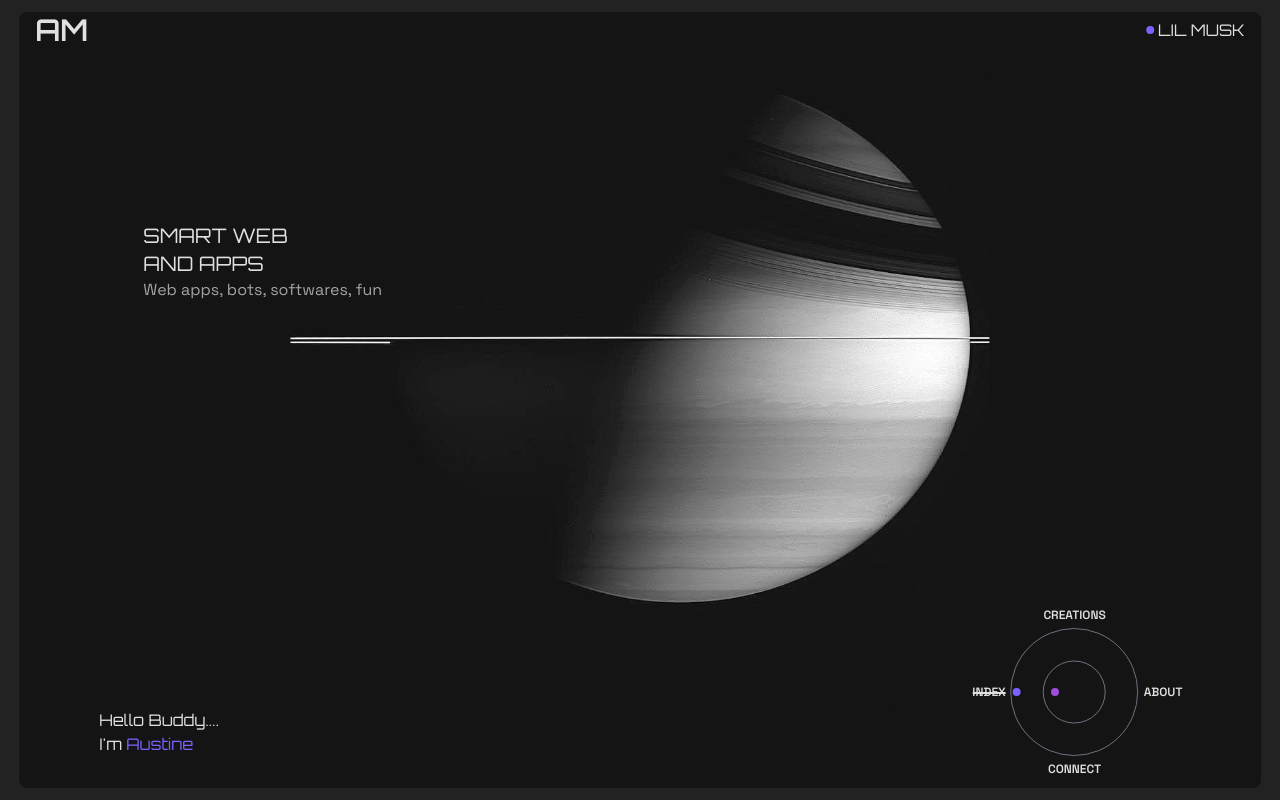
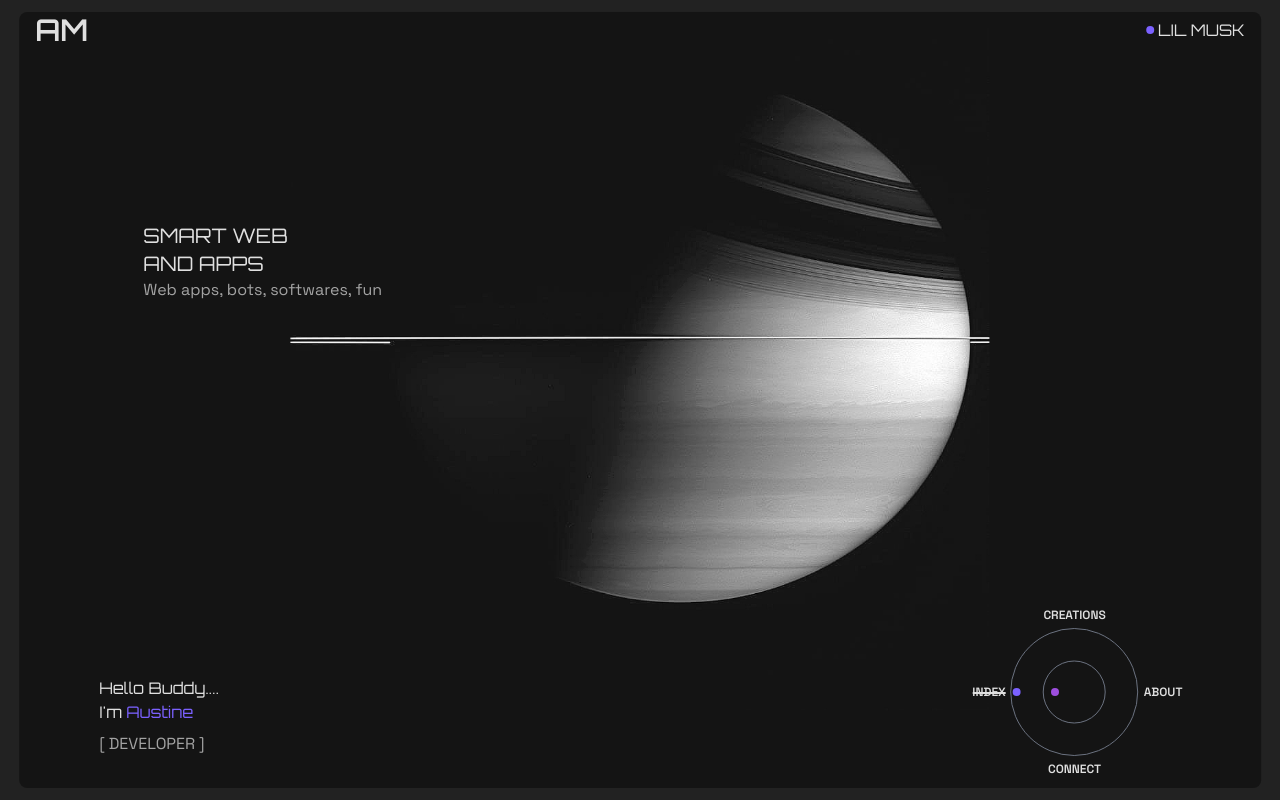
Before and after one commit to ctrln3rd/portfolio, a Next.js app: page / in a window 1280 px wide. Built offline with nearby package versions, Linux system fonts and the light colour scheme.

Commit message:
editing hover glitch

```diff
--- a/src/components/glitch.tsx
+++ b/src/components/glitch.tsx
@@ -35,7 +35,7 @@ function GlitchText({text, effect= 'continuous',
             interval.current = setInterval(()=> {
                 setGlitchedText(generateGlitchText(text))
                 elapsed +=  1 / intensity;
-                if(effect === 'one-time' && elapsed >= duration) stopGlitch() ;
+                if(effect === 'one-time' || effect === 'triggered' && elapsed >= duration) stopGlitch() ;
             }, 1000 / intensity)
         }
         const stopGlitch = ()=> {
@@ -74,7 +74,6 @@ function GlitchText({text, effect= 'continuous',
             <motion.span
             key={text}
             onMouseEnter={triggerOn === 'hover' && effect === 'triggered' ? startGlitch : undefined}
-            onMouseLeave={triggerOn === 'hover' && effect === 'triggered' ? stopGlitch : undefined}
             onClick={triggerOn === 'click' && effect === 'triggered' ? startGlitch: undefined}
             animate = {controls}
             >
--- a/src/components/home.tsx
+++ b/src/components/home.tsx
@@ -14,8 +14,9 @@ export default function Home() {
         <h2 className="text-xl uppercase">SM<GlitchText text='AR' effect='one-time'/>T <GlitchText text='WE' stopDuration={3}/>B<br/> AND <GlitchText text='AP' stopDuration={3}/>PS</h2>
         <p className="opacity-70">Web apps, bots, softwares, fun</p>
         </div>
-        <div className='fixed z-50 bottom-0 left-0 pl-20 pb-8 text-base max-sm:pl-3'>
+        <div className='fixed flex flex-col items-start gap-2 z-50 bottom-0 left-0 pl-20 pb-8 text-base max-sm:pl-3'>
           <h3>Hello Buddy....<br/> I'm <span className='text-primary'><GlitchText text='Austine' effect='one-time'/></span></h3>
+          <p className='opacity-70 uppercase'>{'['} De<GlitchText text='velo'/>per {']'}</p>
         </div>
 
       </>
```
